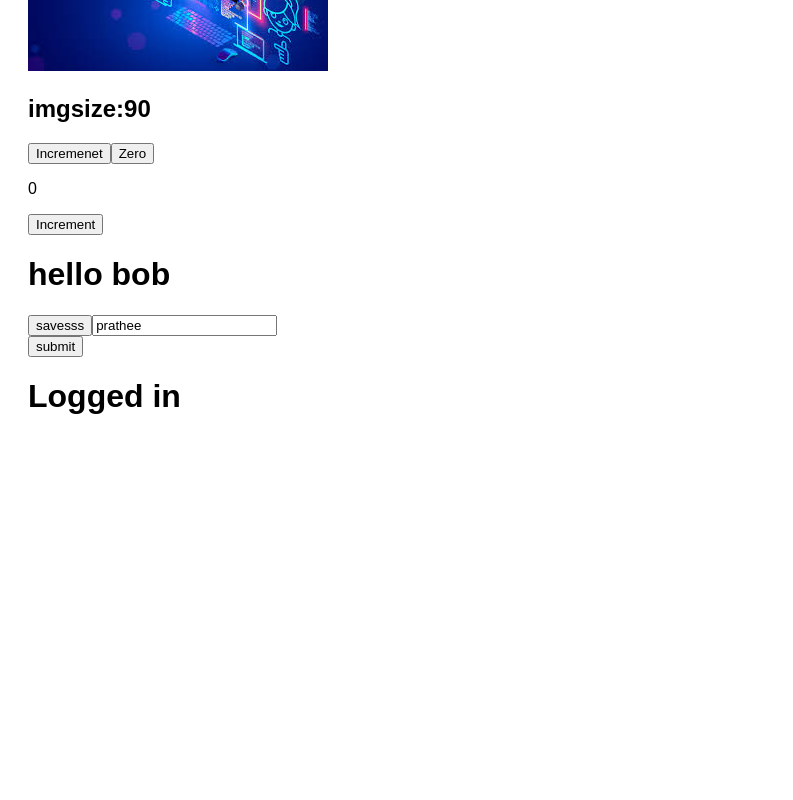
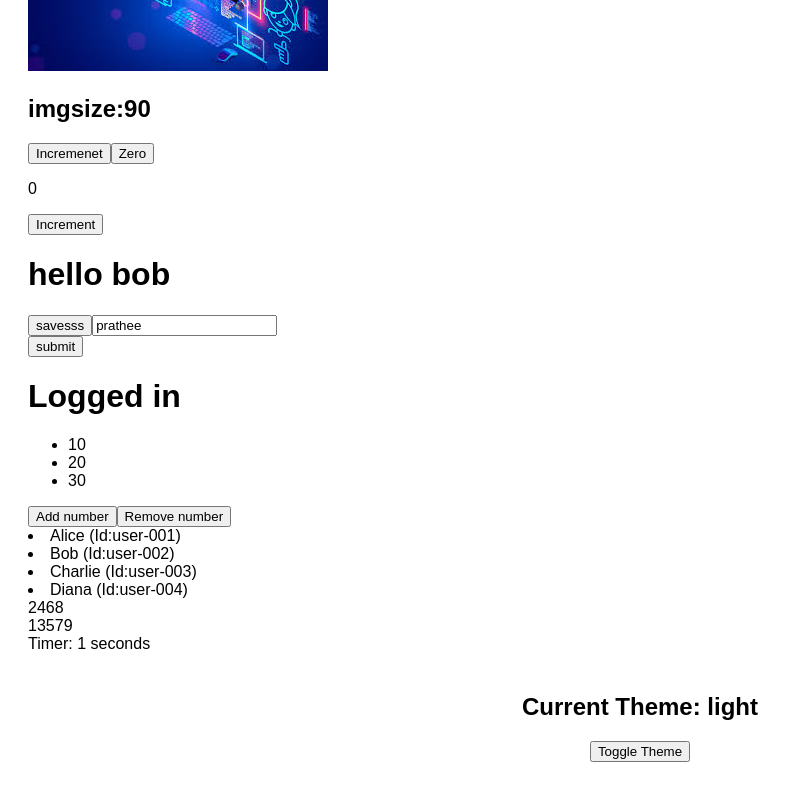
Before and after one commit to pratheeksha2004/React-practice, a React (Vite) app: page / in a window 1280 px wide. Shown: the part 310-1110 px from the top of the page, without its empty margins (0-793 px from the left). Before the commit the page ends 800 px from the top, so only its background shows below. Built offline with nearby package versions, Linux system fonts and the light colour scheme.

Commit message:
Practiced more

```diff
--- a/src/App.jsx
+++ b/src/App.jsx
@@ -1,4 +1,4 @@
-import React from 'react';
+import React, { useState } from 'react';
 //import ThemeToggle from './components/ThemeToggle';
 import Welcome from './components/Welcome';
 import Profile from './components/Profile';
@@ -7,10 +7,31 @@ import Class from './components/Class';
 import Props from './components/props';
 import Profile1 from './components/Profile1';
 import Myform from './components/events';
-import Conditions from './components/Conditions'
+import Conditions from './components/Conditions';
+import NumberLists from './components/lists';
+import Filter from './components/filter';
+import Hooks from './components/hooks';
 import './App.css';
 import './index.css'
+import { ThemeProvider } from "./context/ThemeContext";
+import ThemeSwitcher from "./components/ThemeSwitcher";
+
+import users from './data/data';
+import Keys from './components/keys';
+import InfiniteLoopCounter  from './components/hooks1';
 function App() {
+  const passdata=[2,3,4,5,6,6,66,6];
+  const [addNumb,setNum]=useState([10,20,30]);
+  const addnumb=()=>{
+           const nextNumb=addNumb.length>0?addNumb[addNumb.length-1]+10:10;
+           setNum([...addNumb,nextNumb]);
+  }
+  const remnumb=()=>{
+    const updatedNumbers = addNumb.slice(0, addNumb.length - 1);
+
+
+    setNum(updatedNumbers);
+  }
   return (
     <div className="App">
            <Welcome/>
@@ -21,6 +42,16 @@ function App() {
            <Profile1/>
            <Myform/>
            <Conditions isLoggedIn={true}/>
+           <NumberLists numbers={addNumb}/>
+              <button onClick={addnumb}>Add number</button>
+              <button onClick={remnumb}>Remove number</button>
+              <Keys user={users}/>
+              <Filter numbers={[1,2,3,4,5,6,7,8,9]}/>
+              <Hooks/>
+            {/* <InfiniteLoopCounter /> */}
+            <ThemeProvider>
+      <ThemeSwitcher />
+    </ThemeProvider>
     </div>
   );
 }
--- /dev/null
+++ b/src/components/ThemeSwitcher.jsx
@@ -0,0 +1,23 @@
+import React, { useContext } from "react";
+import { ThemeContext } from '../context/ThemeContext';
+
+const ThemeSwitcher = () => {
+  // 🟠 Consuming the Context (Consumer)
+  const { theme, toggleTheme } = useContext(ThemeContext);
+
+  return (
+    <div
+      style={{
+        background: theme === "light" ? "#fff" : "#333",
+        color: theme === "light" ? "#000" : "#fff",
+        padding: "20px",
+        textAlign: "center",
+      }}
+    >
+      <h2>Current Theme: {theme}</h2>
+      <button onClick={toggleTheme}>Toggle Theme</button>
+    </div>
+  );
+};
+
+export default ThemeSwitcher;
--- /dev/null
+++ b/src/components/filter.jsx
@@ -0,0 +1,12 @@
+function Filter({numbers}){
+    const even=numbers.filter((number)=>number%2===0);
+    const odd=numbers.filter((number)=>number%2===1);
+    return(
+        <>
+         {even} <br/>
+         {odd}
+        </>
+
+    )
+}
+export default Filter;
--- /dev/null
+++ b/src/components/hooks.jsx
@@ -0,0 +1,21 @@
+import { useEffect } from "react";
+import { useState } from "react";
+function Hooks(){
+        const [seconds,setSeconds]=useState(0);
+        useEffect(()=>{
+            console.log("Effect is runing");
+            const intervalId=setInterval(()=>{
+                setSeconds(seconds+1);
+                console.log("tickk!!!!!");
+            },1000);
+ return()=>{
+    console.log("cleanup the interval");
+    clearInterval(intervalId);
+
+ };
+
+        } ,[]);
+        return <div>Timer: {seconds} seconds</div>;
+}
+
+export default Hooks;
--- /dev/null
+++ b/src/components/hooks1.jsx
@@ -0,0 +1,36 @@
+import React, { useState, useEffect } from 'react';
+
+function InfiniteLoopCounter() {
+  const [count, setCount] = useState(0);
+
+  // Log when the component body itself runs (i.e., during render)
+  console.log(`COMPONENT RENDER: Count is ${count}`);
+
+  // --- The Dangerous useEffect ---
+  // Because there is NO dependency array, this effect runs after EVERY render.
+  useEffect(() => {
+    console.log(`--> EFFECT RUNNING: Attempting to increment count from ${count}`);
+
+    // Updating state causes the component to re-render...
+    setCount(prevCount => prevCount + 1);
+    // ...which then causes this effect to run again...
+    // ...which updates state again...
+    // ...which causes another re-render... INFINITE LOOP!
+
+  }); // <-- Intentionally MISSING the dependency array!
+
+  return (
+    <div>
+      <h1>useEffect Infinite Loop Example (DANGER!)</h1>
+      <p style={{ color: 'red', fontWeight: 'bold' }}>
+        WARNING: This component is designed to create an infinite loop and will likely freeze this browser tab!
+      </p>
+      <p>
+        Check your developer console. You should see "COMPONENT RENDER" and "EFFECT RUNNING" messages repeating extremely rapidly.
+      </p>
+      <h2>Current Count (will update very fast): {count}</h2>
+    </div>
+  );
+}
+
+export default InfiniteLoopCounter;
--- /dev/null
+++ b/src/components/keys.jsx
@@ -0,0 +1,17 @@
+import React from 'react';
+function Keys({user}){
+    if(!user||user.length===0){
+        return <><p>No users to display</p></>
+    }
+    const listItems=user.map((ur)=>(
+         <li key={ur.id}>
+            {ur.name} (Id:{ur.id})
+         </li>
+    ));
+    return (
+        <>
+        {listItems}
+        </>
+    )
+}
+export default Keys;
--- /dev/null
+++ b/src/components/lists.jsx
@@ -0,0 +1,15 @@
+function NumberLists({numbers}){
+
+                  return(
+                    <>
+                    <ul>
+                    {
+                        numbers.map((number)=>
+                        <li>{number}</li>)
+                    }
+                    </ul>
+
+                    </>
+                  )
+}
+export default NumberLists;
--- /dev/null
+++ b/src/context/ThemeContext.jsx
@@ -0,0 +1,13 @@
+import React,{createContext,useState} from 'react';
+export const ThemeContext=createContext();
+export const ThemeProvider=({children})=>{
+    const[theme,setTheme]=useState("light");
+    const toggleTheme=()=>{
+        setTheme(theme==="light"?"dark":"light");
+    };
+    return (
+        <ThemeContext.Provider value={{theme,toggleTheme}}>
+          {children}
+        </ThemeContext.Provider>
+    );
+};
--- /dev/null
+++ b/src/data/data.js
@@ -0,0 +1,7 @@
+const users = [
+    { id: 'user-001', name: 'Alice' },
+    { id: 'user-002', name: 'Bob' },
+    { id: 'user-003', name: 'Charlie' },
+    { id: 'user-004', name: 'Diana' }
+  ];
+  export default users;
```
